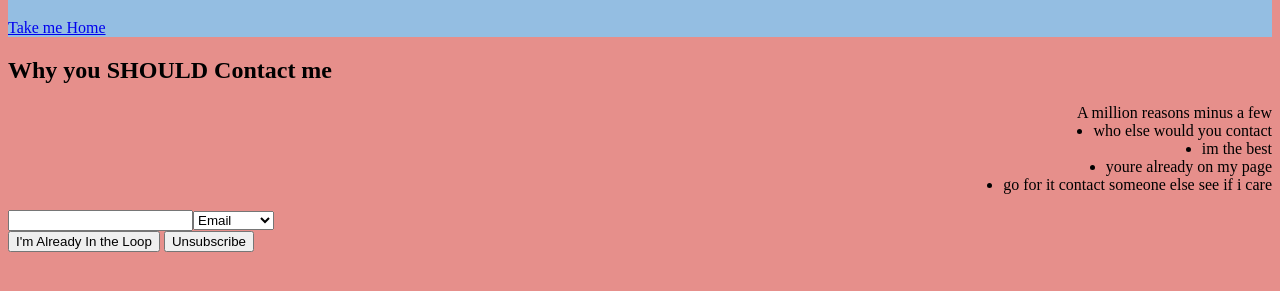
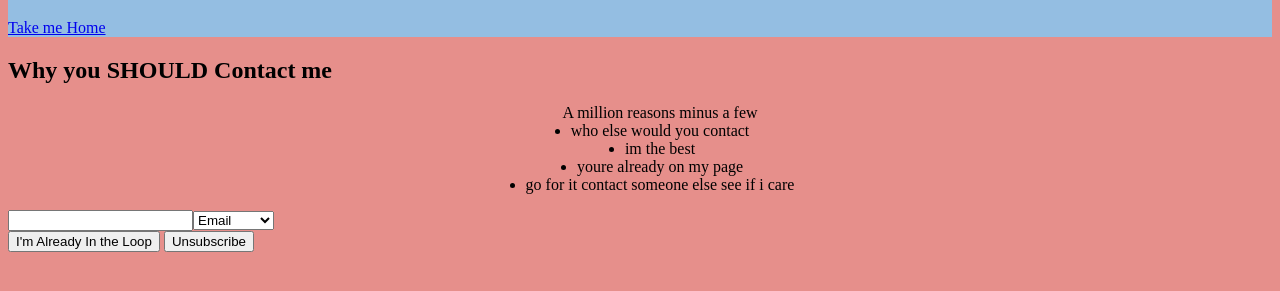
Before and after one commit to DFWYitz/career-sim-pt-two, a plain HTML site: page contact-page.html in a window 1280 px wide. Shown: the part 61-352 px from the top of the page. Drawn offline with Linux system fonts and the light colour scheme.

Commit message:
moved UL using flexbox

```diff
--- a/style.css
+++ b/style.css
@@ -4,4 +4,4 @@ h1{color: rgb(35, 3, 40);}
 footer{background-color: blueviolet;}
 img{max-width: 250px; max-height: 350px; flex-direction: column; justify-content: flex-start;}
 h3{background-color: burlywood;}
-ul{display:flex; flex-direction: column;align-items: flex-end;}
+ul{display:flex; flex-direction: column;align-items: center;}
```
